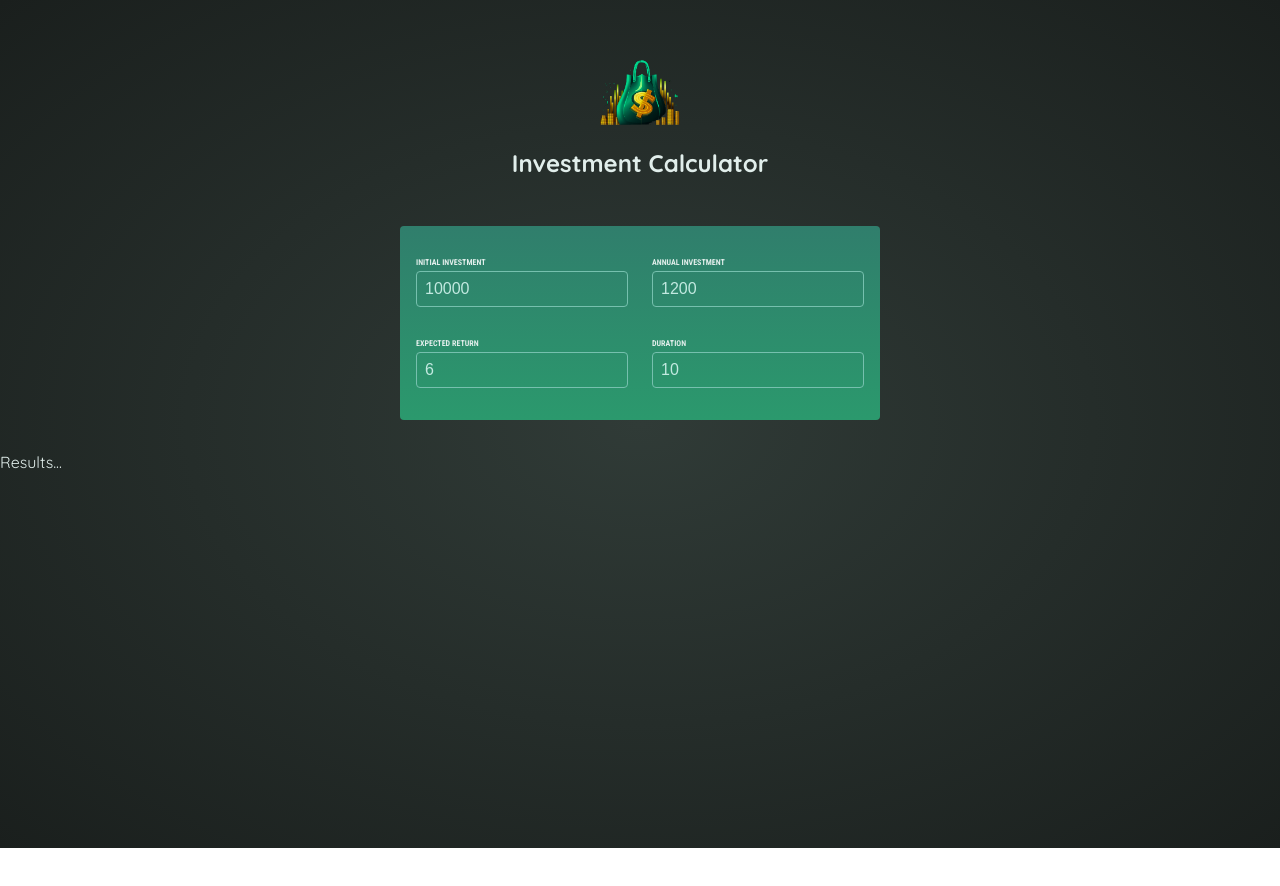
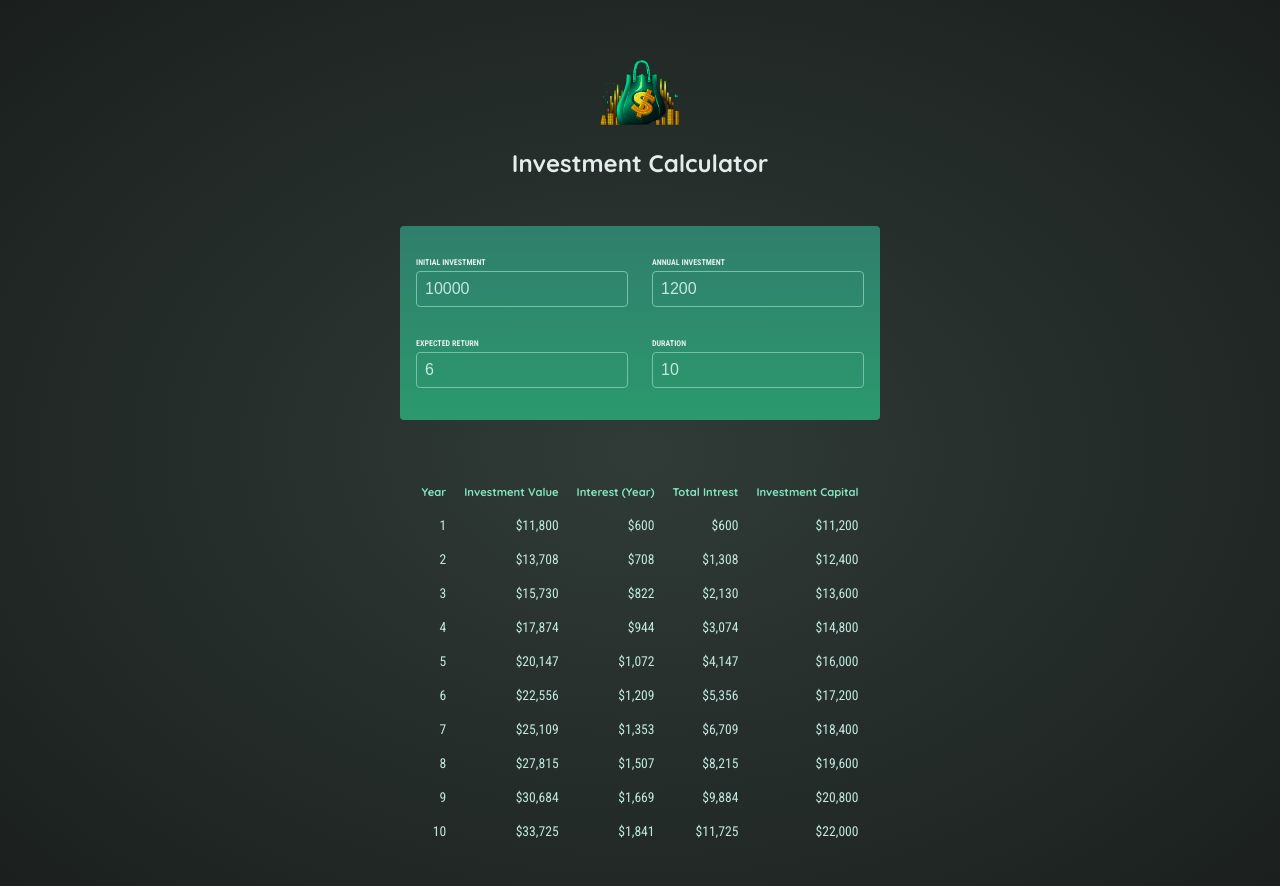
Before and after one commit to nicr222/ReactPractice, a React (Vite) app in the folder project3/: page / in a window 1280 px wide. Shown: the top 886 px of the page. Before the commit the page ends 848 px from the top, so only its background shows below. Built offline with nearby package versions, Linux system fonts and the light colour scheme.

Commit message:
Created the table for the results, and added formatting to the information

```diff
--- a/project3/src/App.jsx
+++ b/project3/src/App.jsx
@@ -16,7 +16,7 @@
     setUserInput(prevUserInput => {
       return{
         ...prevUserInput,
-        [inputIdentifier]: newValue
+        [inputIdentifier]: +newValue
       };
     });
   }
--- a/project3/src/components/Results.jsx
+++ b/project3/src/components/Results.jsx
@@ -1,4 +1,38 @@
+import { calculateInvestmentResults, formatter } from "../util/investment"
+
 export default function Results({ input }) {
-    console.log(input);
-    return <p>Results...</p>
+    const resultsData = calculateInvestmentResults(input);
+    const initialInvestment =
+        resultsData[0].valueEndOfYear -
+        resultsData[0].interest -
+        resultsData[0].annualInvestment;
+
+    return <table id="result">
+        <thead>
+            <tr>
+                <th>Year</th>
+                <th>Investment Value</th>
+                <th>Interest (Year)</th>
+                <th>Total Intrest</th>
+                <th>Investment Capital</th>
+            </tr>
+        </thead>
+        <tbody>
+            {resultsData.map(yearData => {
+                const totalInterest =
+                    yearData.valueEndOfYear -
+                    yearData.annualInvestment * yearData.year -
+                    initialInvestment;
+
+                const totalAmountInvested = yearData.valueEndOfYear - totalInterest;;
+                return <tr key={yearData.year}>
+                    <td>{yearData.year}</td>
+                    <td>{formatter.format(yearData.valueEndOfYear)}</td>
+                    <td>{formatter.format(yearData.interest)}</td>
+                    <td>{formatter.format(totalInterest)}</td>
+                    <td>{formatter.format(totalAmountInvested)}</td>
+                </tr>
+            })}
+        </tbody>
+    </table>
 }
```
